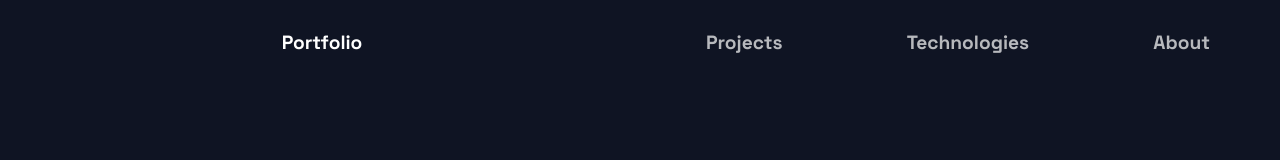
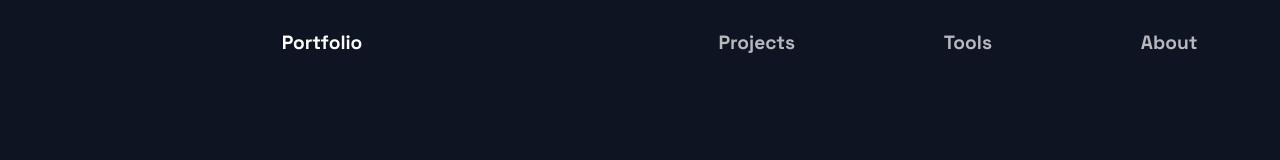
Before and after one commit to lukaszmielczarekdev/my-portfolio, a React (Create React App) app: page / in a window 1280 px wide. Shown: the top 160 px of the page. Built offline with nearby package versions, Linux system fonts and the light colour scheme.

Commit message:
MP-17 navbar links update

```diff
--- a/src/components/NavBar/NavBar.jsx
+++ b/src/components/NavBar/NavBar.jsx
@@ -14,7 +14,7 @@ const NavBar = () => {
       </NavSection>
       <NavSection>
         <NavigationLink href="#projects">Projects</NavigationLink>
-        <NavigationLink href="#technologies">Technologies</NavigationLink>
+        <NavigationLink href="#tools">Tools</NavigationLink>
         <NavigationLink href="#about">About</NavigationLink>
       </NavSection>
     </Container>
```
